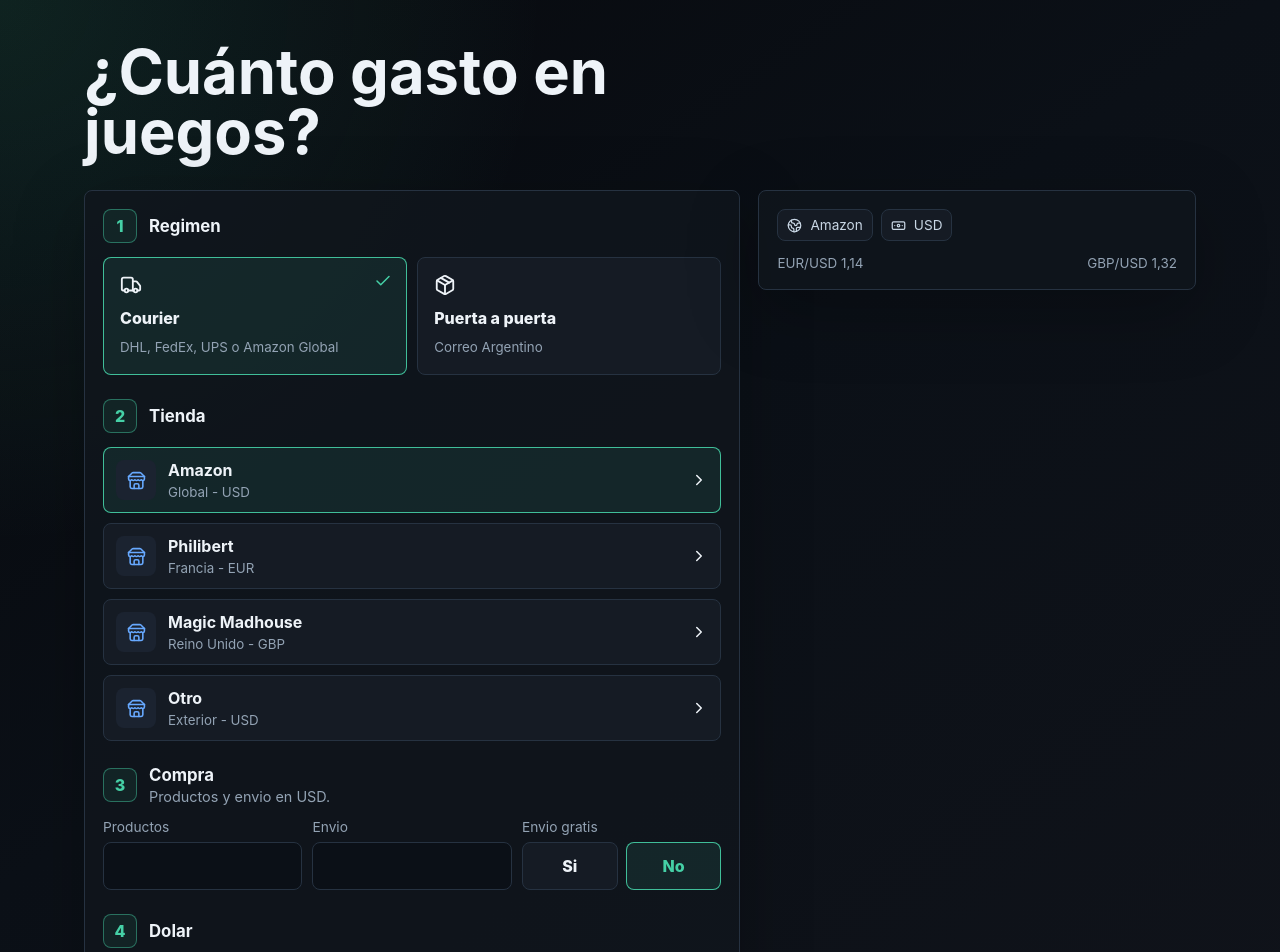
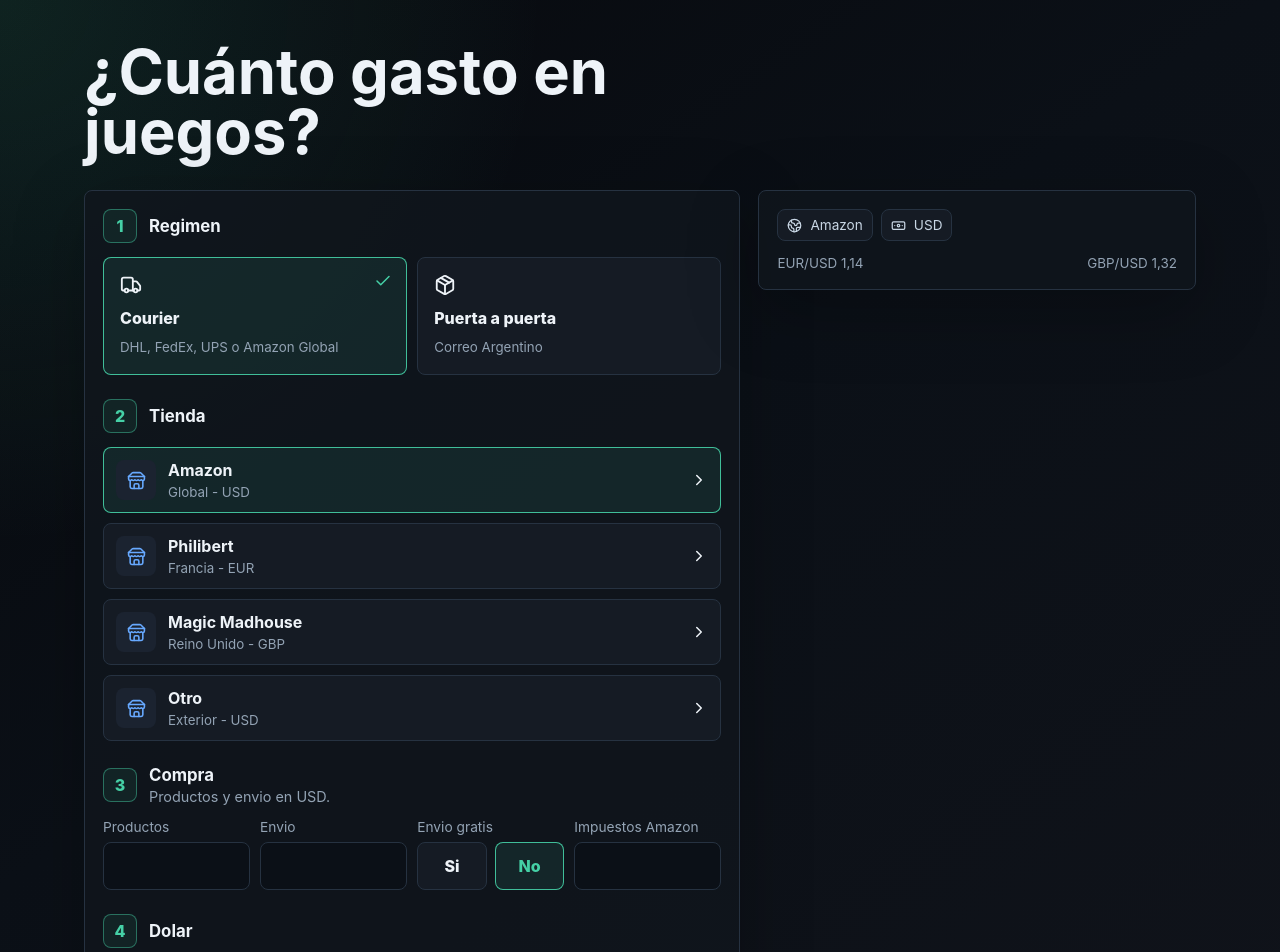
Before and after one commit to GuybrushMcfly/calculadora_juegos, a SvelteKit app: page / in a window 1280 px wide. Shown: the top 952 px of the page. Built offline with nearby package versions, Linux system fonts and the light colour scheme; no server answers.

Commit message:
arreglo envio amazon

```diff
--- a/src/lib/calculator/courier.ts
+++ b/src/lib/calculator/courier.ts
@@ -14,6 +14,8 @@
   const fobUSD = productsUSD;
   const cifUSD = productsUSD + shippingUSD;
   const ivaUSD = cifUSD * argentinaRules.iva;
+  const prepaidImportFeesUSD = toUSD(input.prepaidImportFees, input.currency, input.rates);
+  const prepaidImportFeesARS = prepaidImportFeesUSD * exchangeARS;
 
   if (input.store.prepaidImportFees) {
     return {
@@ -25,10 +27,12 @@
       taxableShippingUSD: shippingUSD,
       ivaUSD,
       handlingUSD: 0,
+      prepaidImportFeesUSD,
+      prepaidImportFeesARS,
       importTotalUSD: 0,
       importTotalARS: 0,
-      totalUSD: shopTotalUSD,
-      totalARS: shopTotalARS,
+      totalUSD: shopTotalUSD + prepaidImportFeesUSD,
+      totalARS: shopTotalARS + prepaidImportFeesARS,
       exchangeARS,
       appliedPrepaidMode: true,
       note: input.store.note
@@ -48,6 +52,8 @@
     taxableShippingUSD: shippingUSD,
     ivaUSD,
     handlingUSD,
+    prepaidImportFeesUSD: 0,
+    prepaidImportFeesARS: 0,
     importTotalUSD,
     importTotalARS: importTotalUSD * exchangeARS,
     totalUSD,
--- a/src/lib/calculator/puertaPuerta.ts
+++ b/src/lib/calculator/puertaPuerta.ts
@@ -28,6 +28,8 @@
     taxableShippingUSD: shippingUSD,
     ivaUSD,
     handlingUSD: postalFeeUSD,
+    prepaidImportFeesUSD: 0,
+    prepaidImportFeesARS: 0,
     importTotalUSD,
     importTotalARS,
     totalUSD: totalARS / exchangeARS,
--- a/src/lib/config/stores.ts
+++ b/src/lib/config/stores.ts
@@ -17,7 +17,7 @@
     currency: 'EUR',
     prepaidImportFees: false,
     defaultHandlingUSD: 15,
-    note: 'Pensado para envios por DHL/FedEx/UPS con cargos editables por operador.'
+    note: 'DHL Express Zona 3: envio estimado segun subtotal de productos.'
   },
   {
     id: 'magicmadhouse',
@@ -26,7 +26,7 @@
     currency: 'GBP',
     prepaidImportFees: false,
     defaultHandlingUSD: 15,
-    note: 'Convierte desde libras y estima ingreso por courier.'
+    note: 'Envio fijo estimado: GBP 2.07.'
   },
   {
     id: 'otro',
--- a/src/lib/types.ts
+++ b/src/lib/types.ts
@@ -31,6 +31,7 @@
   dollarKind: DollarKind;
   rates: Rates;
   courierHandlingUSD: number;
+  prepaidImportFees: number;
   postalServiceFeeARS: number;
 };
 
@@ -43,6 +44,8 @@
   taxableShippingUSD: number;
   ivaUSD: number;
   handlingUSD: number;
+  prepaidImportFeesUSD: number;
+  prepaidImportFeesARS: number;
   importTotalUSD: number;
   importTotalARS: number;
   totalUSD: number;
--- a/src/routes/+page.svelte
+++ b/src/routes/+page.svelte
@@ -24,6 +24,7 @@
   let products = $state<number | null>(null);
   let shipping = $state<number | null>(null);
   let shippingIsFree = $state(false);
+  let prepaidImportFees = $state<number | null>(null);
   let dollarKind = $state<DollarKind>('oficial');
   let postalServiceFeeARS = $state(0);
   let postalCurrency = $state<Currency>('USD');
@@ -31,24 +32,66 @@
   let loadingRates = $state(true);
   let rateError = $state('');
 
+  function clampPrice(value: number | null): number | null {
+    if (value === null || !Number.isFinite(value)) return null;
+    return Math.min(Math.max(value, 0), 9999.99);
+  }
+  function getPhilibertZone3ShippingEUR(amount: number): number | null {
+    if (amount < 60) return 35;
+    if (amount <= 120) return 50;
+    if (amount <= 200) return 60;
+    if (amount <= 300) return 75;
+    return null;
+  }
+
+  $effect(() => {
+    const nextProducts = clampPrice(products);
+    const nextShipping = clampPrice(shipping);
+    const nextPrepaidImportFees = clampPrice(prepaidImportFees);
+    const nextPostalServiceFeeARS = clampPrice(postalServiceFeeARS);
+
+    if (nextProducts !== products) products = nextProducts;
+    if (nextShipping !== shipping) shipping = nextShipping;
+    if (nextPrepaidImportFees !== prepaidImportFees) prepaidImportFees = nextPrepaidImportFees;
+    if (nextPostalServiceFeeARS !== postalServiceFeeARS) postalServiceFeeARS = nextPostalServiceFeeARS ?? 0;
+  });
+
+  const safeProducts = $derived(clampPrice(products));
+  const safeShipping = $derived(clampPrice(shipping));
+  const safePrepaidImportFees = $derived(clampPrice(prepaidImportFees));
+  const safePostalServiceFeeARS = $derived(clampPrice(postalServiceFeeARS));
   const selectedStore = $derived(courierStores.find((store) => store.id === selectedStoreId) ?? courierStores[0]);
   const currency = $derived<Currency>(regimen === 'puerta-puerta' ? postalCurrency : selectedStore.currency);
   const handling = $derived(selectedStore.defaultHandlingUSD);
-  const hasRequiredInputs = $derived(products !== null && shipping !== null && products > 0 && shipping >= 0);
+  const isPhilibert = $derived(regimen === 'courier' && selectedStore.id === 'philibert');
+  const isMagicMadhouse = $derived(regimen === 'courier' && selectedStore.id === 'magicmadhouse');
+  const hasAutomaticShipping = $derived(isPhilibert || isMagicMadhouse);
+  const philibertShipping = $derived(safeProducts !== null ? getPhilibertZone3ShippingEUR(safeProducts) : null);
+  const automaticShipping = $derived(isPhilibert ? philibertShipping : isMagicMadhouse ? 2.07 : null);
+  const effectiveShipping = $derived(hasAutomaticShipping ? (automaticShipping ?? 0) : (safeShipping ?? 0));
+  const needsPhilibertQuote = $derived(isPhilibert && safeProducts !== null && safeProducts > 300);
+  const hasRequiredInputs = $derived(
+    safeProducts !== null &&
+      safeProducts > 0 &&
+      (hasAutomaticShipping ? automaticShipping !== null : safeShipping !== null && safeShipping >= 0)
+  );
   const result = $derived(
     calculatePurchase({
       regimen,
       store: selectedStore,
-      products: products ?? 0,
-      shipping: shipping ?? 0,
-      shippingIsFree,
+      products: safeProducts ?? 0,
+      shipping: effectiveShipping,
+      shippingIsFree: hasAutomaticShipping ? false : shippingIsFree,
       currency,
       dollarKind,
       rates,
       courierHandlingUSD: handling,
+      prepaidImportFees: selectedStore.prepaidImportFees ? (safePrepaidImportFees ?? 0) : 0,
       postalServiceFeeARS
     })
   );
+
+  const amazonTaxDifferenceUSD = $derived(result.prepaidImportFeesUSD - result.ivaUSD);
 
   const dollarLabels: Record<DollarKind, string> = {
     oficial: 'Oficial',
@@ -166,15 +209,20 @@
         </div>
       {/if}
 
-      <div class="input-grid purchase-grid">
+      <div class="input-grid purchase-grid" class:amazon-grid={regimen === 'courier' && selectedStore.prepaidImportFees}>
         <label>
           <span>Productos</span>
-          <input type="number" min="0.01" step="0.01" required bind:value={products} />
+          <input type="number" min="0.01" max="9999.99" step="0.01" required bind:value={products} />
         </label>
         <label>
-          <span>Envio</span>
-          <input type="number" min="0" step="0.01" required bind:value={shipping} />
+          <span>{isPhilibert ? 'Envio Zona 3' : isMagicMadhouse ? 'Envio fijo' : 'Envio'}</span>
+          {#if hasAutomaticShipping}
+            <input type="text" readonly value={automaticShipping === null ? 'Cotizar' : formatMoney(automaticShipping, currency)} />
+          {:else}
+            <input type="number" min="0" max="9999.99" step="0.01" required bind:value={shipping} />
+          {/if}
         </label>
+        {#if !hasAutomaticShipping}
           <div class="free-shipping">
             <span>Envio gratis</span>
             <div class="binary-buttons" aria-label="Envio gratis">
@@ -182,6 +230,13 @@
               <button type="button" class:active={!shippingIsFree} onclick={() => (shippingIsFree = false)}>No</button>
             </div>
           </div>
+        {/if}
+        {#if regimen === 'courier' && selectedStore.prepaidImportFees}
+          <label>
+            <span>Impuestos Amazon</span>
+            <input type="number" min="0" max="9999.99" step="0.01" bind:value={prepaidImportFees} />
+          </label>
+        {/if}
       </div>
 
       {#if regimen === 'puerta-puerta'}
@@ -196,7 +251,7 @@
         <div class="input-grid postal-grid">
           <label>
             <span>Tasa Correo ARS</span>
-            <input type="number" min="0" step="100" bind:value={postalServiceFeeARS} />
+            <input type="number" min="0" max="9999.99" step="100" bind:value={postalServiceFeeARS} />
           </label>
           <div class="postal-note">
             ARCA informa que Correo cobra una tasa en todos los casos, pero el monto lo genera el portal e-pago en la liquidacion.
@@ -224,6 +279,10 @@
           </button>
         {/each}
       </div>
+
+      {#if needsPhilibertQuote}
+        <p class="warning">Philibert pide cotizacion para Zona 3 cuando la compra supera EUR 300 sin impuestos.</p>
+      {/if}
 
       {#if rateError}
         <p class="warning">{rateError}</p>
@@ -258,7 +317,7 @@
           <div>
             <span>Envio para base</span>
             <strong>{formatMoney(result.taxableShippingUSD, 'USD')}</strong>
-            <small>{shippingIsFree ? 'Esta bonificado en tienda, pero cuenta para la base' : 'Se paga y tambien cuenta para la base'}</small>
+            <small>{isPhilibert ? 'Tarifa DHL Express Zona 3 segun subtotal' : isMagicMadhouse ? 'Envio fijo de Magic Madhouse' : shippingIsFree ? 'Esta bonificado en tienda, pero cuenta para la base' : 'Se paga y tambien cuenta para la base'}</small>
           </div>
           <div>
             <span>Base CIF / IVA</span>
@@ -270,10 +329,17 @@
             <strong>{formatMoney(result.ivaUSD, 'USD')}</strong>
             <small>{formatMoney(result.ivaUSD * result.exchangeARS, 'ARS')}</small>
           </div>
+          {#if selectedStore.prepaidImportFees}
+            <div>
+              <span>Impuestos Amazon</span>
+              <strong>{formatMoney(result.prepaidImportFeesUSD, 'USD')}</strong>
+              <small>Diferencia vs IVA: {formatMoney(amazonTaxDifferenceUSD, 'USD')}</small>
+            </div>
+          {/if}
           <div>
             <span>{regimen === 'puerta-puerta' ? 'Tasa Correo' : 'Gestion courier'}</span>
-            <strong>{regimen === 'puerta-puerta' ? formatMoney(postalServiceFeeARS, 'ARS') : formatMoney(result.handlingUSD, 'USD')}</strong>
-            <small>{regimen === 'puerta-puerta' ? 'La informa Correo en e-pago' : selectedStore.prepaidImportFees ? 'No se suma en Amazon' : 'Valor sugerido por tienda, configurable luego'}</small>
+            <strong>{regimen === 'puerta-puerta' ? formatMoney(safePostalServiceFeeARS ?? 0, 'ARS') : formatMoney(result.handlingUSD, 'USD')}</strong>
+            <small>{regimen === 'puerta-puerta' ? 'La informa Correo en e-pago' : selectedStore.prepaidImportFees ? 'No se suma en Amazon' : 'Valor estimado'}</small>
           </div>
           <div>
             <span>Pagas al ingresar</span>
--- a/src/styles/app.css
+++ b/src/styles/app.css
@@ -98,6 +98,7 @@
 
 .regimen-grid { grid-template-columns: repeat(2, minmax(0, 1fr)); }
 .input-grid { grid-template-columns: repeat(3, minmax(0, 1fr)); }
+.purchase-grid.amazon-grid { grid-template-columns: repeat(4, minmax(0, 1fr)); }
 .dollar-grid { grid-template-columns: repeat(4, minmax(0, 1fr)); }
 .currency-grid { grid-template-columns: repeat(3, minmax(0, 1fr)); margin-bottom: 10px; }
 .postal-grid { grid-template-columns: minmax(180px, 0.45fr) minmax(0, 1fr); align-items: end; }
@@ -299,6 +300,7 @@
   .hero { gap: 16px; padding-top: 12px; }
   .panel { padding: 14px; }
   .regimen-grid, .input-grid, .postal-grid { grid-template-columns: 1fr; }
+  .purchase-grid.amazon-grid { grid-template-columns: 1fr; }
   .regimen-grid button { min-height: 112px; }
   .dollar-grid { grid-template-columns: repeat(2, minmax(0, 1fr)); }
   .total-block strong { font-size: 2.25rem; }
```
Also changed, not shown: 1 other file (tests, documents, lock files or other folders). Lines whose indentation alone changed are shown as unchanged.
